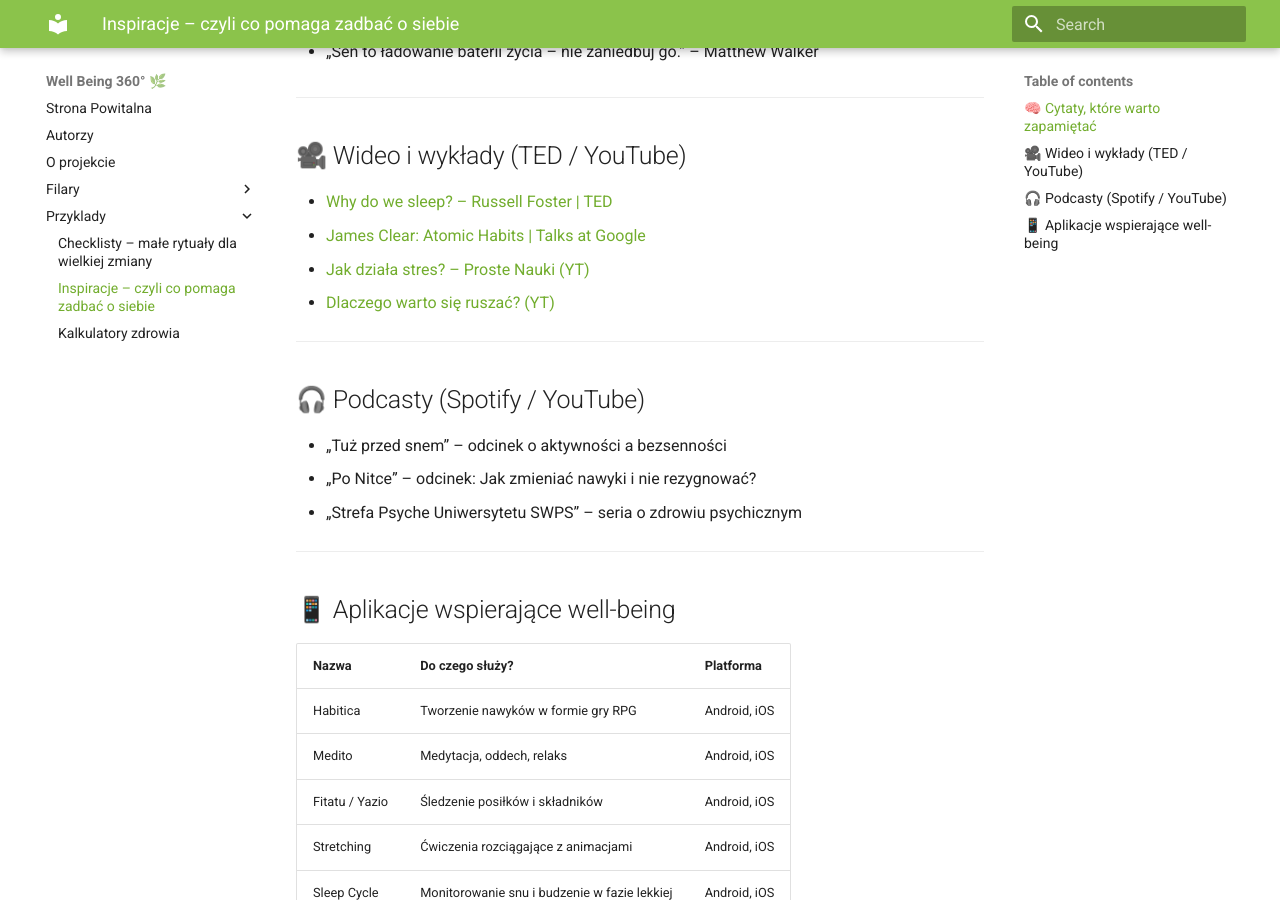
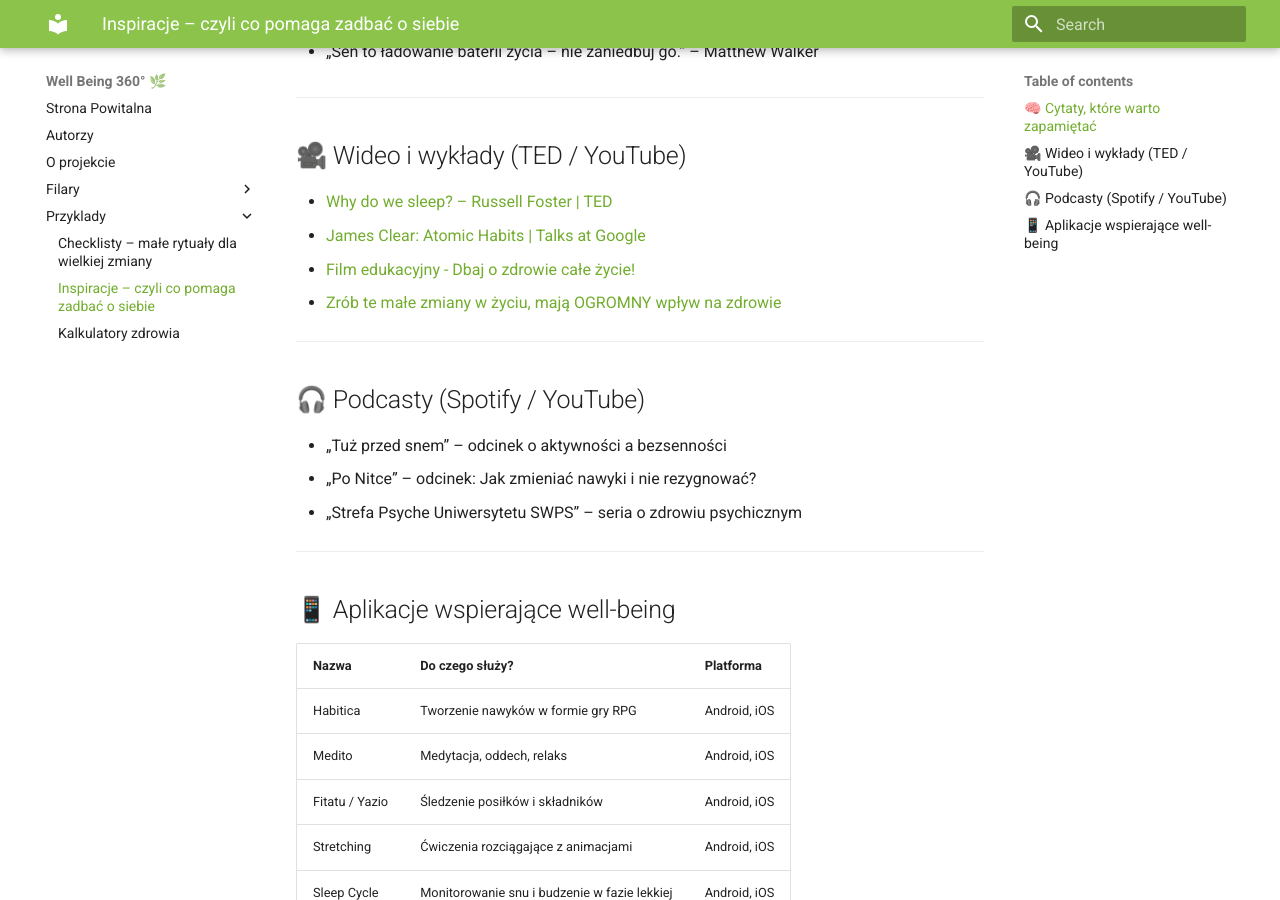
Before and after one commit to MKaczkowski07/wellbeing-prod, an MkDocs documentation site: the page built from docs/przyklady/inspiracje.md, in a window 1280 px wide and 900 px high, scrolled down 469 px. Built offline with MkDocs 1.6.1 and Material for MkDocs 9.7.7, drawn with Linux system fonts in a browser that asks for light colours.

Commit message:
testowanie linkow

```diff
--- a/docs/przyklady/inspiracje.md
+++ b/docs/przyklady/inspiracje.md
@@ -21,8 +21,8 @@ Tutaj znajdziesz cytaty, polecenia książek, aplikacje, filmy i podcasty, któr
 
 - [Why do we sleep? – Russell Foster | TED](https://www.ted.com/talks/russell_foster_why_do_we_sleep)
 - [James Clear: Atomic Habits | Talks at Google](https://www.youtube.com/watch?v=U_nzqnXWvSo)
-- [Jak działa stres? – Proste Nauki (YT)](https://www.youtube.com/watch?v=VN5HhP4h7pU)
-- [Dlaczego warto się ruszać? (YT)](https://www.youtube.com/watch?v=wV6jB47j8tY)
+- [Film edukacyjny - Dbaj o zdrowie całe życie!](https://www.youtube.com/watch?v=TOGwwp_D0gw)
+- [Zrób te małe zmiany w życiu, mają OGROMNY wpływ na zdrowie](https://www.youtube.com/watch?v=fYltRzc4Gfs)
 
 ---
 
```
